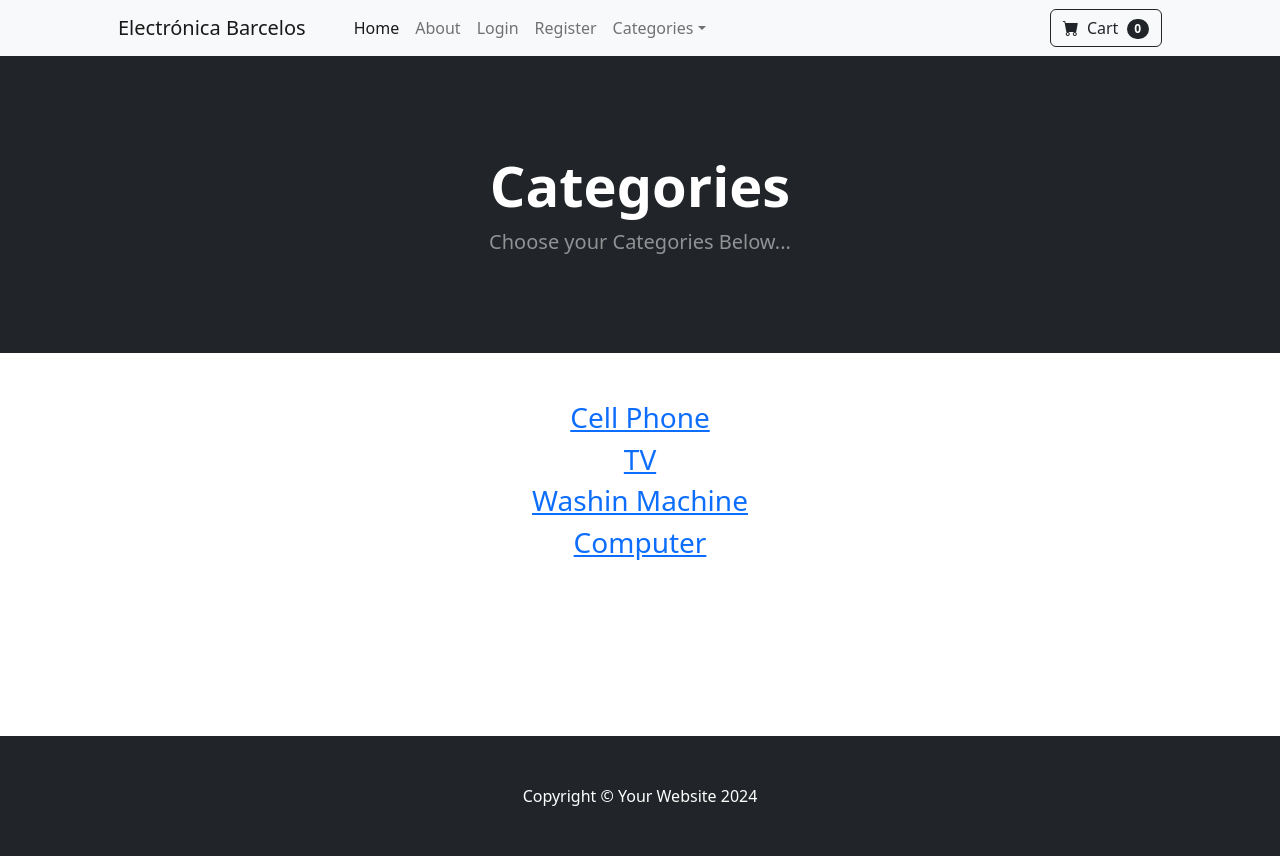
After one commit to EnmanuelMartinsAbilheira/Django_Electrodomestic_E-commerce, a Django app: page /category_summary/ in a window 1280 px wide. The commit adds this page. Run offline with Django 5.2, Linux system fonts and the light colour scheme; data comes from the database, SQL or seed files in the repository; some libraries are stand-ins or nearby versions.

Commit message:
Categories Directory Page

```diff
--- /dev/null
+++ b/django_electrodomestic_ecommerce/store/templates/category_summary.html
@@ -0,0 +1,35 @@
+{% extends 'base.html' %}
+
+{% block content %}
+
+        <!-- Header-->
+        <header class="bg-dark py-5">
+            <div class="container px-4 px-lg-5 my-5">
+                <div class="text-center text-white">
+                    <h1 class="display-4 fw-bolder">Categories</h1>
+                    <p class="lead fw-normal text-white-50 mb-0">Choose your Categories Below...</p>
+                </div>
+            </div>
+        </header>
+
+        <div class="container">
+            <div class="row">
+                <center>
+                    <div class="col-8">
+
+                        <br><br>
+
+
+                        {% for category in categories %}
+                        <h3> <a href="{% url 'category' category %}">{{category}}</a></h3>
+
+                        {% endfor %}
+
+                        <br><br><br><br><br><br><br>
+
+                    </div>
+                </center>
+            </div>
+        </div>
+
+{% endblock  %}
--- a/django_electrodomestic_ecommerce/store/templates/navbar.html
+++ b/django_electrodomestic_ecommerce/store/templates/navbar.html
@@ -17,7 +17,7 @@
                 <li class="nav-item dropdown">
                     <a class="nav-link dropdown-toggle" id="navbarDropdown" href="#" role="button" data-bs-toggle="dropdown" aria-expanded="false">Categories</a>
                     <ul class="dropdown-menu" aria-labelledby="navbarDropdown">
-                        <li><a class="dropdown-item" href="{% url 'home' %}">All Products</a></li>
+                        <li><a class="dropdown-item" href="{% url 'category_summary' %}">All Products</a></li>
                         <li><hr class="dropdown-divider" /></li>
                         {% for category in categories %}
                             <li><a class="dropdown-item" href="{% url 'category' category.name %}">{{ category.name }}</a></li>
--- a/django_electrodomestic_ecommerce/store/urls.py
+++ b/django_electrodomestic_ecommerce/store/urls.py
@@ -10,4 +10,5 @@ urlpatterns = [
     path('register/', views.register_user, name='register' ),
     path('product/<int:pk>', views.product, name='product' ),
     path('category/<str:foo>', views.category, name='category' ),
+    path('category_summary/', views.category_summary, name='category_summary' ),
 ]
--- a/django_electrodomestic_ecommerce/store/views.py
+++ b/django_electrodomestic_ecommerce/store/views.py
@@ -6,6 +6,10 @@ from django.contrib.auth.models import User
 from django.contrib.auth.forms import UserCreationForm
 from .forms import SignUpForm
 from django import forms
+
+def category_summary(request):
+    categories = Category.objects.all()
+    return render(request, 'category_summary.html', {'categories': categories})
 
 
 def category(request, foo):
```
